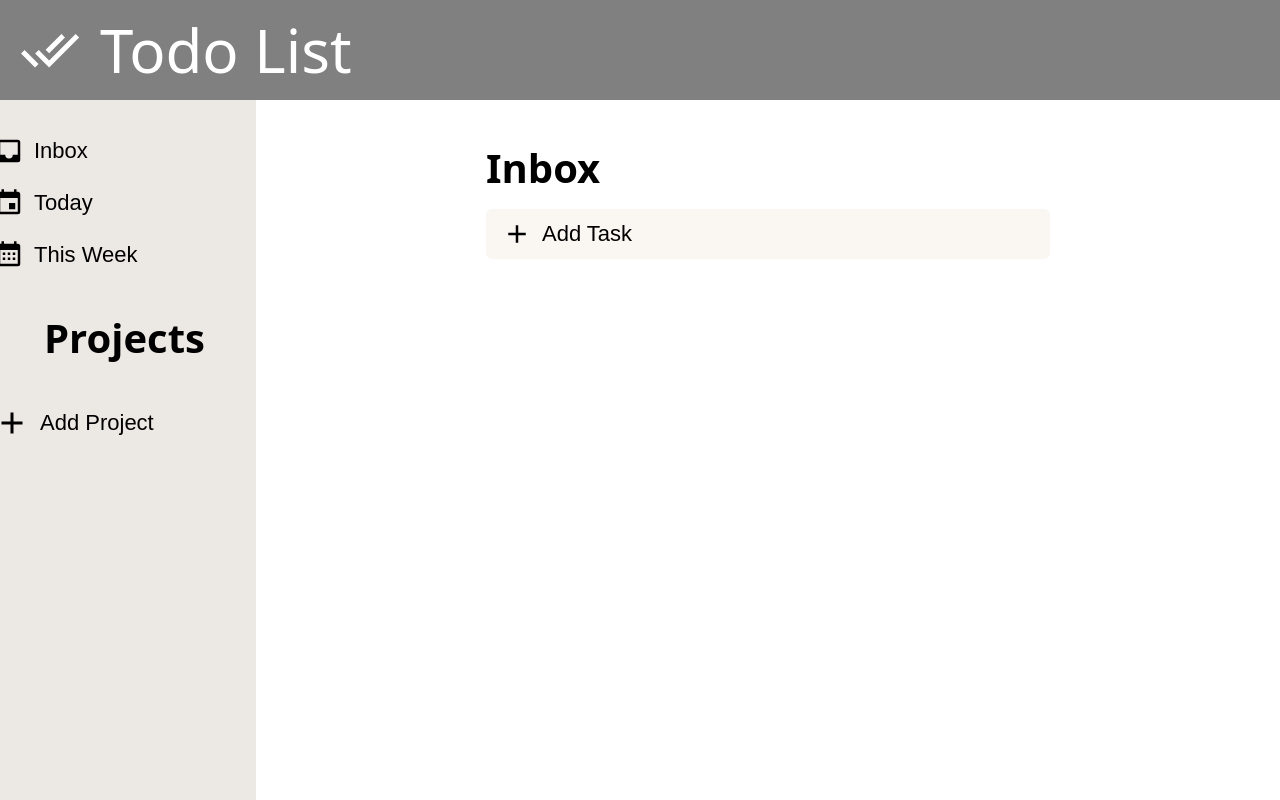
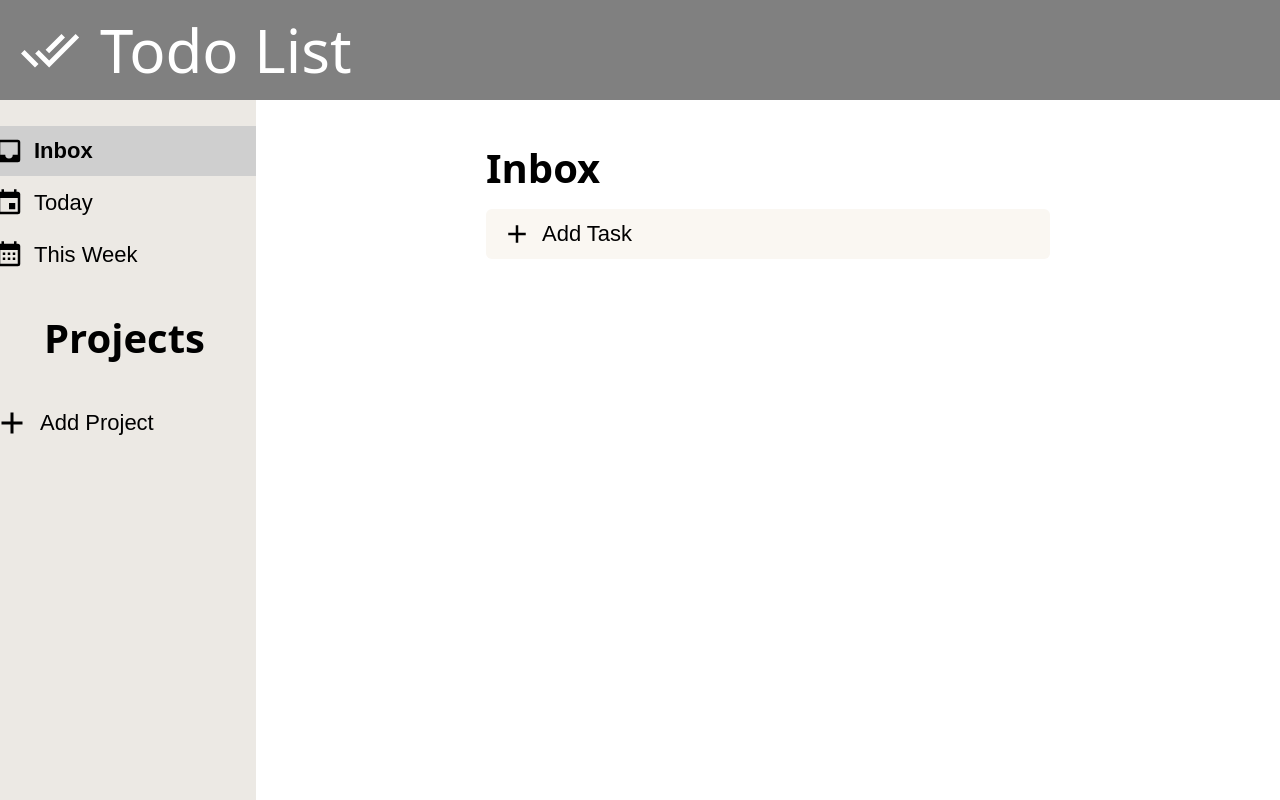
Before and after one commit to forwot/odin_todo, a website built with webpack: page src/template.html in a window 1280 px wide. Both pictures are taken after a click on the button "Inbox". Built offline with nearby package versions, Linux system fonts and the light colour scheme.

Commit message:
add: category btns click UI

```diff
--- a/src/index.js
+++ b/src/index.js
@@ -23,21 +23,31 @@ function clearContent(){
 
 export { createHtmlElement, contentContainer };
 
+// BUTTON CLICKED STYLING
+function setActiveBtn(clickedBtn){
+    const catBtns = document.querySelectorAll('.cat-container button');
+    catBtns.forEach(btn => btn.classList.remove('active-btn'));
+    clickedBtn.classList.add('active-btn');
+}
+
 // EVENT LISTENERS
 const inboxBtn = document.querySelector('button.inbox');
 inboxBtn.addEventListener('click', ()=>{
     clearContent()
     renderInbox();
+    setActiveBtn(inboxBtn);
 })
 
 const todayBtn = document.querySelector('button.today');
 todayBtn.addEventListener('click', ()=>{
     clearContent()
     renderToday();
+    setActiveBtn(todayBtn);
 })
 
 const weekBtn = document.querySelector('button.week');
 weekBtn.addEventListener('click', ()=>{
     clearContent()
     renderWeek();
+    setActiveBtn(weekBtn);
 })
--- a/src/styles.css
+++ b/src/styles.css
@@ -67,6 +67,11 @@ button{
     padding: 10px 16px;
     border-radius: 6px;
 }
+/* when cat-btn is clicked */
+.active-btn{
+    font-weight: 600;
+    background-color: var(--color-btn-hover);
+}
 
 button:hover{
     background-color: var(--color-btn-hover);
```
